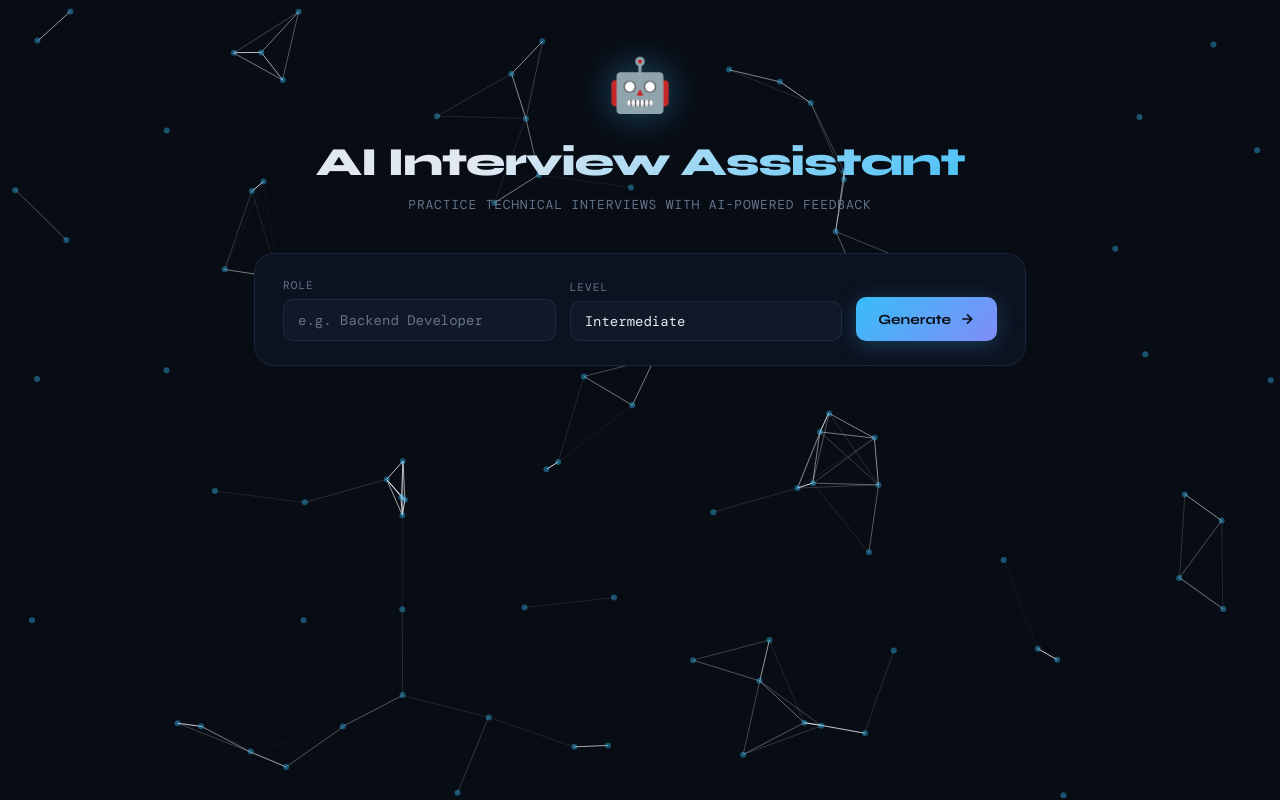
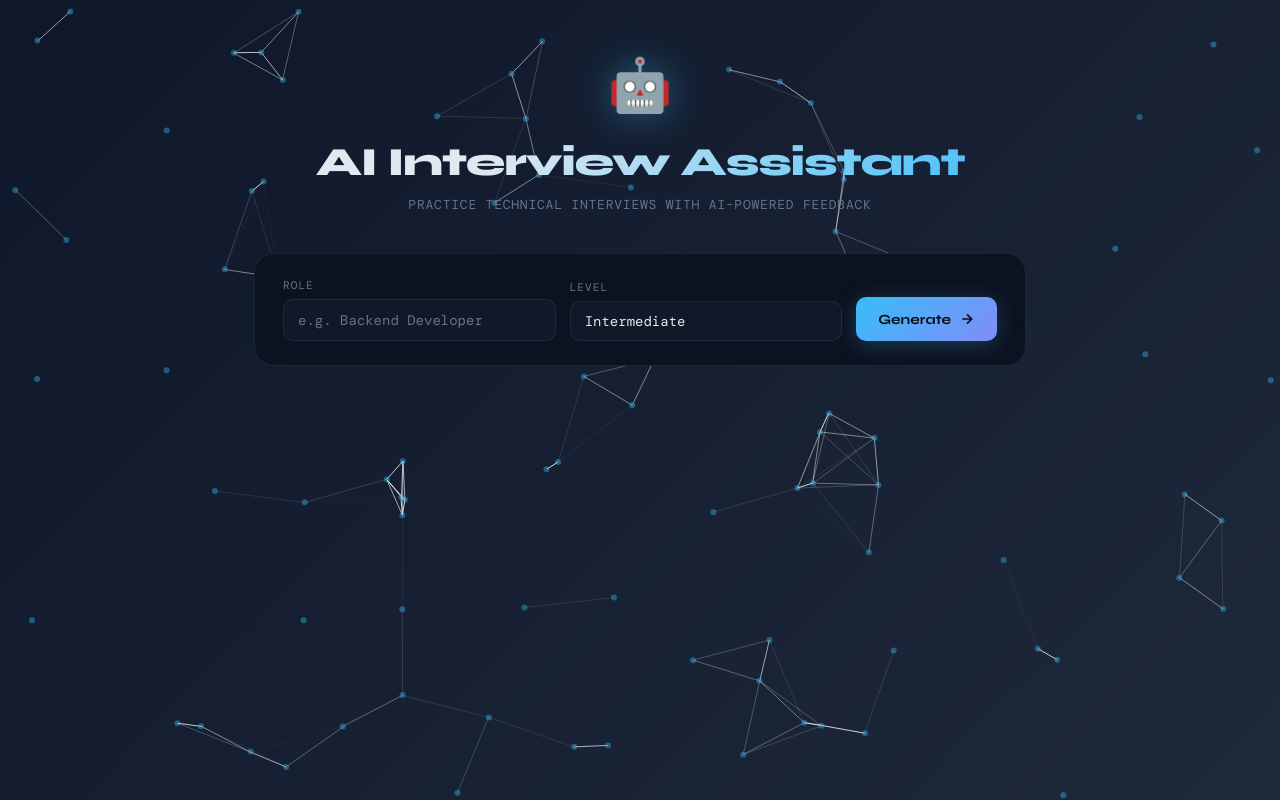
Before and after one commit to Ammusabu/ai-interview-agent, a FastAPI app: page / in a window 1280 px wide. Run offline with FastAPI, Linux system fonts and the light colour scheme; some web fonts are replaced.

Commit message:
upgrade frontend UI

```diff
--- a/static/style.css
+++ b/static/style.css
@@ -18,7 +18,6 @@
 body {
     font-family: 'DM Mono', monospace;
     background: linear-gradient(135deg, #0f172a, #1e293b);
-    background: var(--bg);
     color: var(--text);
     min-height: 100vh;
     overflow-x: hidden;
```
